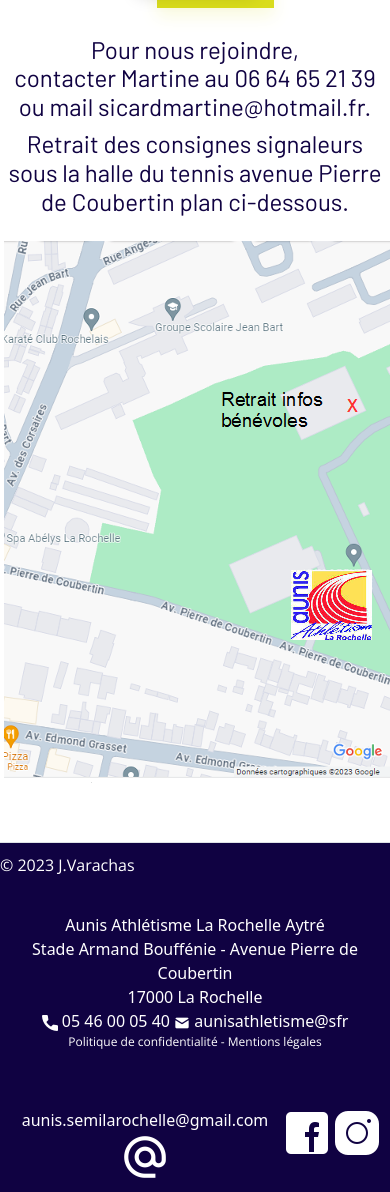
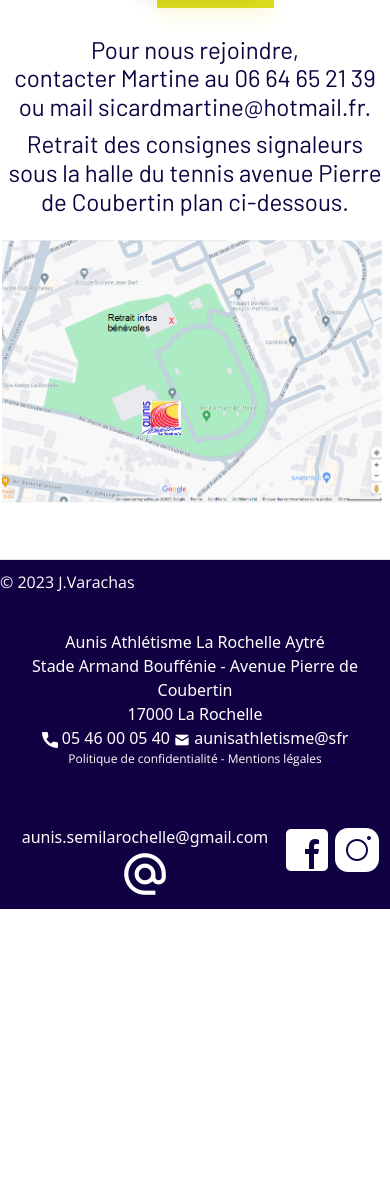
Before and after one commit to Julien0927/Semi-Marathon-LR, a PHP site: page /benevoles.php in a window 390 px wide; the page is wider, and only the part inside the window is pictured. Shown: the part 1036-2228 px from the top of that part. After the commit the page ends 1945 px from the top of that part, so only its background shows below. Run offline with PHP 8.4, Linux system fonts and the light colour scheme.

Commit message:
Nouveau reglage responsive plan benev

```diff
--- a/benevoles.php
+++ b/benevoles.php
@@ -32,7 +32,7 @@ require_once ('index.php')
     <h4>Pour nous rejoindre,<br> contacter Martine au 06 64 65 21 39 ou mail sicardmartine@hotmail.fr.</h4>
     <h4>Retrait des consignes signaleurs sous la halle du tennis avenue Pierre de Coubertin plan ci-dessous.</h4>
     <div class="d-flex justify-content-center col-md-8 mx-auto mt-3">
-        <img src="assets/informations/planbenevoles.png" class="ravito" alt="Plan info benevoles">
+        <img src="assets/informations/planbenevoles.png" class="img-fluid" alt="Plan info benevoles">
     </div>
 </div>
 
```
